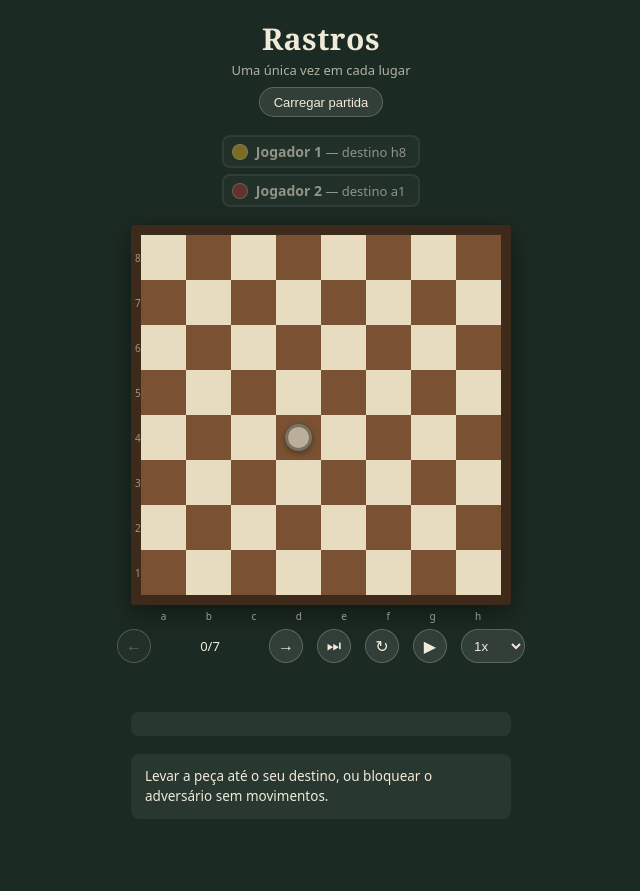
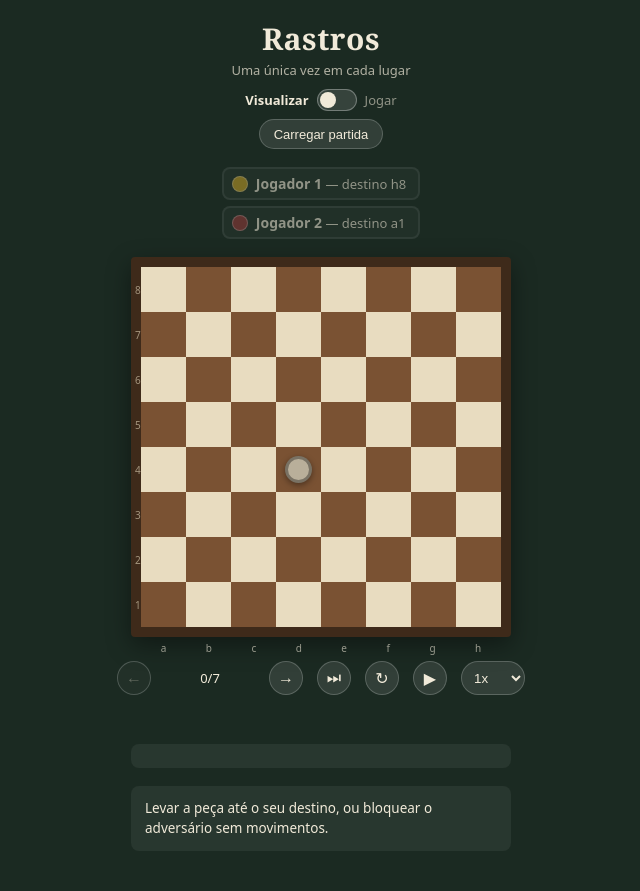
Before and after one commit to VPiacini/Visualizador_21, a Flask app: page / in a window 1280 px wide. Shown: the part 114-1005 px from the top of the page, without its empty margins (319-959 px from the left). Before the commit the page ends 933 px from the top, so only its background shows below. Run offline with Flask 3, Linux system fonts and the light colour scheme.

Commit message:
Modo Jogar nos 4 primeiros jogos, com switch Visualizar/Jogar
- /api/games/<id>/start e /play de volta, só para jogos com playable
- Rastros, Amazonas, Konane e Gomoku liberados (JOGAVEIS em registry.py)
- Switch muda o fundo para outro tom de verde e esconde a reprodução
- Lance por cliques com dicas, desfazer e animações

```diff
--- a/controllers/game_controller.py
+++ b/controllers/game_controller.py
@@ -3,9 +3,11 @@ from dataclasses import replace
 from werkzeug.exceptions import RequestEntityTooLarge
 from flask import Blueprint, abort, jsonify, render_template, request
 
-from models.games.game import Game
+from models.games.game import Game, History
 from models.games.registry import get_game, list_games
 from models.move import build_history
+from models.piece import Piece
+from models.play import play, start
 from models.replay import replay
 
 bp = Blueprint("game", __name__)
@@ -21,6 +23,7 @@ def serialize_game(game: Game) -> dict:
         "subtitle": game.subtitle,
         "objective": game.objective,
         "playerGoal": game.player_goal,
+        "playable": game.playable,
         "history": [[p.to_dict() for p in state] for state in history],
         "moves": [
             {
@@ -77,3 +80,34 @@ def api_replay():
         return jsonify(serialize_game(replace(replay(game, body.get("moves")), subtitle="Partida carregada")))
     except (KeyError, TypeError, ValueError, AttributeError) as e:
         return jsonify(error=str(e) or "partida inválida"), 400
+
+
+def playable_game(game_id: str) -> Game:
+    game = get_game(game_id)
+    if game is None or not game.playable:
+        abort(404)
+    return game
+
+
+@bp.route("/api/games/<game_id>/start")
+def api_start(game_id: str):
+    return jsonify(start(playable_game(game_id)))
+
+
+@bp.route("/api/games/<game_id>/play", methods=["POST"])
+def api_play(game_id: str):
+    game = playable_game(game_id)
+    body = request.get_json(silent=True)
+    try:
+        pieces = [Piece(**p) for p in body["pieces"]]
+        path = tuple(body["path"])
+        player = int(body["player"])
+        history = History.from_json(body["history"])
+        if player not in (1, 2) or not path or not all(isinstance(q, str) for q in path):
+            raise ValueError
+        state = play(game, pieces, player, history, path)
+    except (KeyError, TypeError, ValueError, AttributeError, IndexError, StopIteration):
+        return jsonify(error="estado inválido"), 400
+    if state is None:
+        return jsonify(error="lance ilegal"), 400
+    return jsonify(state)
--- a/models/games/game.py
+++ b/models/games/game.py
@@ -82,3 +82,4 @@ class Game:
     initial_pieces: list[Piece]
     moves: list[Move] = field(default_factory=list)
     rules: Rules | None = None
+    playable: bool = False  # liberado para o modo Jogar
--- a/models/play.py
+++ b/models/play.py
@@ -15,6 +15,10 @@ def _state(game: Game, pieces: list[Piece], player: int, history: History, statu
         "actions": actions,
         "plays": [{"path": list(path)} for path, _ in plays],
     }
+
+
+def start(game: Game) -> dict:
+    return _state(game, game.initial_pieces, 1, History.compact([]), "", False, [])
 
 
 def play(game: Game, pieces: list[Piece], player: int, history: History, path: tuple[str, ...]) -> dict | None:
--- a/static/css/style.css
+++ b/static/css/style.css
@@ -19,6 +19,14 @@ body {
   color: var(--parchment);
   font-family: system-ui, sans-serif;
   transition: background 300ms ease;
+}
+
+body.jogando {
+  --bg: #24442f;
+}
+
+body.jogando .view-only {
+  display: none !important;
 }
 
 #app {
@@ -333,3 +341,63 @@ body {
 #source-switch .active { background: rgba(255, 255, 255, 0.25); font-weight: 700; }
 #source-switch [hidden] { display: none; }
 #source-switch.empty { display: none; }
+
+#mode-switch {
+  display: flex;
+  align-items: center;
+  justify-content: center;
+  gap: 8px;
+  margin-top: 10px;
+  font-size: 13px;
+  cursor: pointer;
+  user-select: none;
+}
+#mode-switch[hidden] { display: none; }
+#mode-switch span { opacity: 0.55; transition: opacity 150ms; }
+#mode-switch span:first-child,
+body.jogando #mode-switch span:last-child { opacity: 1; font-weight: 700; }
+body.jogando #mode-switch span:first-child { opacity: 0.55; font-weight: 400; }
+
+#mode-toggle {
+  appearance: none;
+  position: relative;
+  width: 40px;
+  height: 22px;
+  margin: 0;
+  border-radius: 999px;
+  border: 1px solid rgba(255, 255, 255, 0.3);
+  background: rgba(255, 255, 255, 0.12);
+  cursor: pointer;
+  transition: background 200ms;
+}
+#mode-toggle::after {
+  content: "";
+  position: absolute;
+  top: 2px;
+  left: 2px;
+  width: 16px;
+  height: 16px;
+  border-radius: 50%;
+  background: var(--parchment);
+  transition: transform 200ms;
+}
+#mode-toggle:checked { background: #4e8b6b; }
+#mode-toggle:checked::after { transform: translateX(18px); }
+#mode-toggle:focus-visible { outline: 2px solid var(--parchment); outline-offset: 2px; }
+
+#board.playing .square { cursor: pointer; }
+
+.square.hint::after {
+  content: "";
+  position: absolute;
+  inset: 38%;
+  border-radius: 50%;
+  background: rgba(78, 139, 107, 0.8);
+  pointer-events: none;
+  z-index: 3;
+}
+
+.square.selected {
+  outline: 3px solid #e0b43c;
+  outline-offset: -3px;
+}
--- a/static/js/board.js
+++ b/static/js/board.js
@@ -24,10 +24,14 @@ const btnPlay = document.getElementById("btn-play");
 const speedEl = document.getElementById("play-speed");
 const notationEl = document.getElementById("notation-box");
 const selectorEl = document.getElementById("game-selector");
+const modeSwitchEl = document.getElementById("mode-switch");
+const modeToggle = document.getElementById("mode-toggle");
 
 let currentGame = null; // dados serializados vindos de /api/games/<id>
 let currentIndex = 0;
 let epoch = 0; // invalida respostas que chegam depois de reiniciar ou trocar de jogo
+let live = null; // modo Jogar: estado vindo de /start ou /play + path (casas já clicadas do lance)
+let sending = false;
 
 // Notação das ações de uma jogada: "d4→e5", "+e5" (colocar), "×e5" (remover), "⟳e5" (virar).
 function notation(actions, prevPieces) {
@@ -103,19 +107,19 @@ function markActivePlayer(player) {
   });
 }
 
-function clearHighlights() {
-  document.querySelectorAll(".square.from, .square.dest, .square.put, .square.gone").forEach((el) => {
-    el.classList.remove("from", "dest", "put", "gone");
+function clearHighlights(classes = ["from", "dest", "put", "gone", "hint", "selected"]) {
+  boardEl.querySelectorAll(classes.map((c) => `.square.${c}`).join(", ")).forEach((el) => {
+    el.classList.remove(...classes);
   });
+}
+
+function mark(square, cls) {
+  const el = boardEl.querySelector(`[data-square="${square}"]`);
+  if (el) el.classList.add(cls);
 }
 
 function markSquares(prevPieces, actions) {
   clearHighlights();
-
-  const mark = (square, cls) => {
-    const el = boardEl.querySelector(`[data-square="${square}"]`);
-    if (el) el.classList.add(cls);
-  };
   actions.forEach((a) => {
     if (a.type === "move") {
       const before = prevPieces.find((p) => p.id === a.pieceId);
@@ -157,6 +161,122 @@ function renderState(index, mode = "instant", budget) {
   btnNext.disabled = btnEnd.disabled = index >= currentGame.moves.length;
   return done;
 }
+
+// ---- modo Jogar: dois jogadores se alternam; o servidor valida cada lance ----
+
+const startsWith = (path, prefix) => prefix.every((sq, i) => path[i] === sq);
+const sameAs = (a, b) => a.length === b.length && startsWith(a, b);
+const candidates = (path) => live.plays.filter((p) => startsWith(p.path, path));
+
+// casas do lance em curso e para onde ele pode seguir
+function markPlays() {
+  clearHighlights(["hint", "selected"]);
+  if (live.over) return;
+  candidates(live.path).forEach((p) => {
+    mark(p.path.length > live.path.length ? p.path[live.path.length] : live.path[live.path.length - 1], "hint");
+  });
+  live.path.forEach((sq) => mark(sq, "selected"));
+}
+
+function renderLive() {
+  markSquares(live.prev, live.actions);
+  markPlays();
+  counterEl.textContent = live.over ? "Fim de jogo" : `Vez do Jogador ${live.player}`;
+  markActivePlayer(live.over ? live.mover : live.player);
+  statusEl.textContent = live.status;
+  notationEl.textContent = live.mover ? notation(live.actions, live.prev) : "";
+  commentEl.textContent = currentGame.objective;
+  btnPrev.disabled = live.undo.length === 0;
+  btnPrev.setAttribute("aria-label", "Desfazer jogada");
+  btnPrev.title = "Desfazer jogada";
+}
+
+async function startLive() {
+  const mine = ++epoch;
+  stopAutoplay();
+  const res = await fetch(`/api/games/${currentGame.id}/start`);
+  const state = await res.json();
+  if (mine !== epoch) return;
+  live = { ...state, path: [], prev: [], mover: null, undo: [] };
+  boardEl.classList.add("playing");
+  animator.reset(live.pieces);
+  renderLive();
+}
+
+function stopLive() {
+  epoch++;
+  live = null;
+  boardEl.classList.remove("playing");
+  btnPrev.setAttribute("aria-label", "Jogada anterior");
+  btnPrev.title = "Jogada anterior";
+  renderState(currentIndex);
+}
+
+function setMode(jogar) {
+  modeToggle.checked = jogar;
+  document.body.classList.toggle("jogando", jogar);
+  if (jogar) startLive();
+  else stopLive();
+}
+
+async function sendPlay(path) {
+  if (sending) return;
+  sending = true;
+  const mine = epoch;
+  const before = live;
+  try {
+    const res = await fetch(`/api/games/${currentGame.id}/play`, {
+      method: "POST",
+      headers: { "Content-Type": "application/json" },
+      body: JSON.stringify({ pieces: before.pieces, player: before.player, history: before.history, path }),
+    });
+    if (mine !== epoch) return;
+    if (!res.ok) {
+      live.path = [];
+      return renderLive();
+    }
+    const state = await res.json();
+    if (mine !== epoch) return;
+    const { path: _, undo, ...saved } = before;
+    live = { ...state, path: [], prev: before.pieces, mover: before.player, undo: [...undo, saved] };
+    renderLive();
+    animator.play(forwardSteps(before.pieces, { actions: state.actions, path }), before.pieces, live.pieces, { player: before.player });
+  } finally {
+    sending = false;
+  }
+}
+
+function undoLive() {
+  if (!live.undo.length || sending) return;
+  const from = live.pieces;
+  const undo = live.undo.slice(0, -1);
+  live = { ...live.undo[live.undo.length - 1], path: [], undo };
+  renderLive();
+  animator.play(backwardSteps(from, live.pieces), from, live.pieces, { player: live.mover, scale: 0.6 });
+}
+
+// Acumula o caminho de cliques; envia quando só resta uma jogada possível
+// (ou, havendo jogadas mais longas, quando se clica de novo na última casa).
+function pickSquare(square) {
+  const last = live.path[live.path.length - 1];
+  if (square === last && live.plays.some((p) => sameAs(p.path, live.path))) return sendPlay(live.path);
+  for (const path of [[...live.path, square], [square]]) {
+    const cands = candidates(path);
+    if (!cands.length) continue;
+    live.path = path;
+    if (cands.every((p) => sameAs(p.path, path))) return sendPlay(path);
+    return markPlays();
+  }
+  live.path = [];
+  markPlays();
+}
+
+boardEl.addEventListener("click", (e) => {
+  const sq = e.target.closest(".square");
+  if (live && !live.over && !sending && sq) pickSquare(sq.dataset.square);
+});
+
+modeToggle.addEventListener("change", () => setMode(modeToggle.checked));
 
 const STORE = "partida:"; // localStorage: texto do JSON enviado, por jogo
 const srcLivro = document.getElementById("src-livro");
@@ -215,12 +335,16 @@ function showGame(game, from) {
   srcMine.hidden = srcRemove.hidden = stored(gameId) === null;
   document.getElementById("source-switch").classList.toggle("empty", srcMine.hidden);
   stopAutoplay();
+  live = null;
+  boardEl.classList.remove("playing");
+  modeSwitchEl.hidden = !game.playable;
 
   nameEl.textContent = currentGame.name;
   subtitleEl.textContent = currentGame.subtitle;
   renderLegend(currentGame);
   buildStaticBoard();
   renderState(0);
+  setMode(modeToggle.checked && game.playable);
 
   document.querySelectorAll(".game-btn").forEach((btn) => {
     btn.classList.toggle("active", btn.dataset.gameId === gameId);
@@ -246,22 +370,27 @@ srcRemove.addEventListener("click", () => {
 });
 
 btnPrev.addEventListener("click", () => {
+  if (live) return undoLive();
   stopAutoplay();
   if (currentIndex > 0) renderState(currentIndex - 1, "backward");
 });
 btnNext.addEventListener("click", () => {
+  if (live) return;
   stopAutoplay();
   if (currentIndex < currentGame.moves.length) renderState(currentIndex + 1, "forward");
 });
 btnReset.addEventListener("click", () => {
+  if (modeToggle.checked) return startLive();
   stopAutoplay();
   renderState(0);
 });
 btnEnd.addEventListener("click", () => {
+  if (live) return;
   stopAutoplay();
   renderState(currentGame.moves.length);
 });
 btnPlay.addEventListener("click", () => {
+  if (live) return;
   if (autoplay) return stopAutoplay();
   if (currentIndex >= currentGame.moves.length) renderState(0);
   btnPlay.innerHTML = "&#10074;&#10074;";
--- a/templates/index.html
+++ b/templates/index.html
@@ -17,11 +17,16 @@
     <header id="game-header">
       <h1 id="game-name"></h1>
       <p id="game-subtitle"></p>
-      <button id="btn-load" class="pill-btn">Carregar partida</button>
+      <label id="mode-switch" hidden>
+        <span>Visualizar</span>
+        <input id="mode-toggle" type="checkbox" role="switch" aria-label="Modo Jogar" />
+        <span>Jogar</span>
+      </label>
+      <button id="btn-load" class="pill-btn view-only">Carregar partida</button>
       <input id="file-load" type="file" accept=".json,application/json" hidden />
     </header>
 
-    <div id="source-switch" role="group" aria-label="Origem da partida">
+    <div id="source-switch" class="view-only" role="group" aria-label="Origem da partida">
       <button id="src-livro" class="pill-btn">Livro</button>
       <button id="src-mine" class="pill-btn" hidden>Minha partida</button>
       <button id="src-remove" class="pill-btn" aria-label="Remover minha partida" title="Remover minha partida" hidden>&#10005;</button>
@@ -38,13 +43,13 @@
     </div>
 
     <div id="controls">
-      <button id="btn-prev" aria-label="Jogada anterior">&#8592;</button>
+      <button id="btn-prev" aria-label="Jogada anterior" title="Jogada anterior">&#8592;</button>
       <span id="move-counter"></span>
-      <button id="btn-next" aria-label="Próxima jogada">&#8594;</button>
-      <button id="btn-end" aria-label="Ir para o final">&#9197;</button>
+      <button id="btn-next" class="view-only" aria-label="Próxima jogada">&#8594;</button>
+      <button id="btn-end" class="view-only" aria-label="Ir para o final">&#9197;</button>
       <button id="btn-reset" aria-label="Reiniciar">&#8635;</button>
-      <button id="btn-play" aria-label="Reproduzir">&#9654;</button>
-      <select id="play-speed" aria-label="Velocidade">
+      <button id="btn-play" class="view-only" aria-label="Reproduzir">&#9654;</button>
+      <select id="play-speed" class="view-only" aria-label="Velocidade">
         <option value="0.5">0.5x</option>
         <option value="1" selected>1x</option>
         <option value="2">2x</option>
```
Also changed, not shown: models/games/registry.py (+7 -3 lines), README.md.
